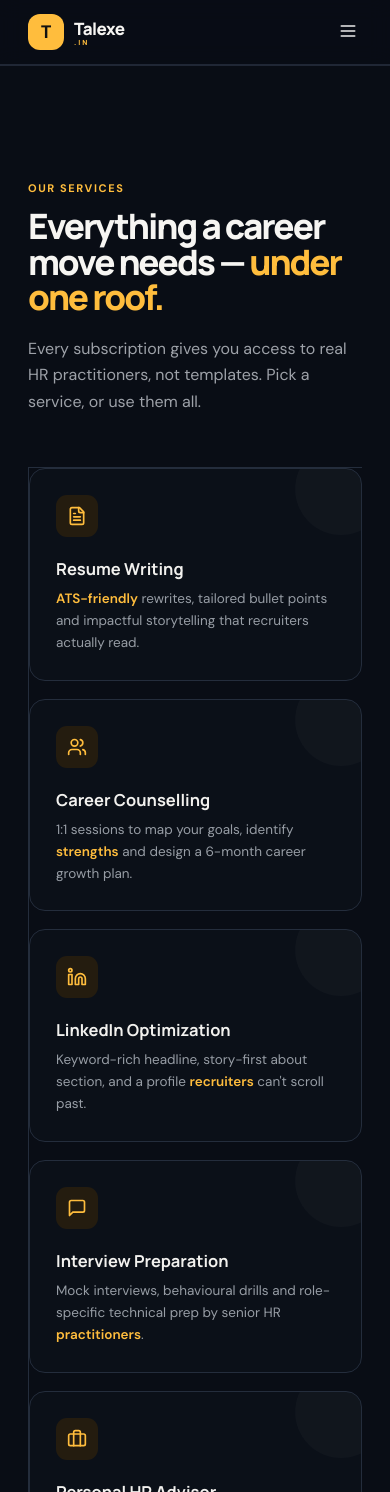
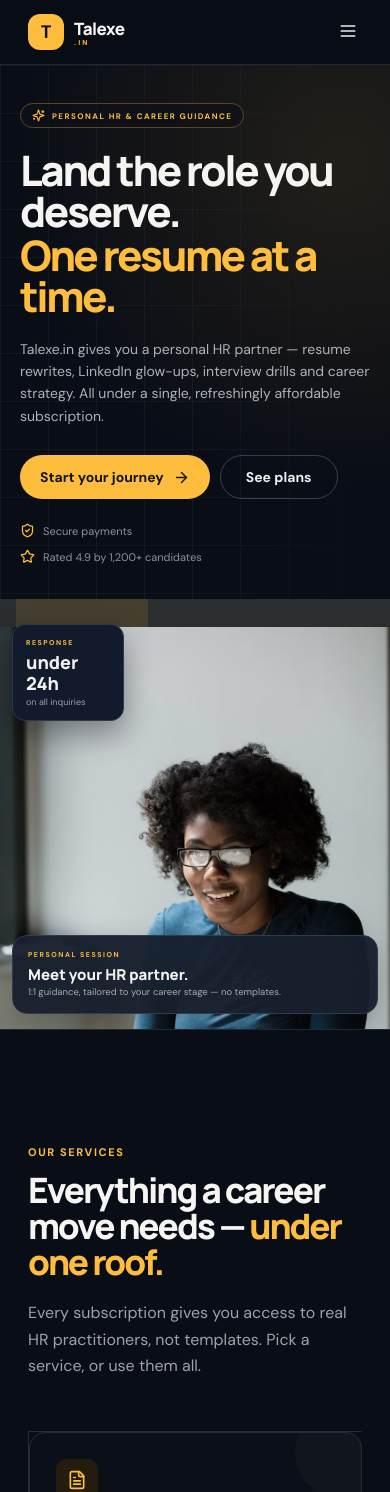
Before and after one commit to vedantnewaskar9999-cloud/talexe-nextjs, a Next.js app: page / in a window 390 px wide. Shown: the top 1492 px of the page. Built offline with nearby package versions, Linux system fonts and the light colour scheme.

Commit message:
Add files via upload

```diff
--- a/app/globals.css
+++ b/app/globals.css
@@ -96,18 +96,6 @@ a { color: inherit; text-decoration: none; }
 .trust-row svg { color:var(--gold); }
 
 .hero-visual { position:relative; min-height:620px; background:#2b2e2f; }
-.hero-image-container {
-  position: absolute;
-  inset: 0 0 24px 0;
-  overflow: hideen;
-}
-.hero-image-container img {
-  width: 100%;
-  height: 100%;
-  display: block;
-  object-fit: cover;
-  object-position: center;
-}
 .portrait-wrap { position:absolute; inset:0 0 0 24px; overflow:hidden; }
 .portrait-wrap img { width:100%; height:100%; object-fit:cover; object-position:center; filter:saturate(.82); }
 .response-card {
@@ -210,47 +198,3 @@ footer .logo { color:white; }
   footer { flex-direction:column; justify-content:center; gap:13px; padding:24px; }
   .marquee { overflow:hidden; white-space:nowrap; }
 }
-/* MOBILE HERO FIX */
-@media (max-width: 768px) {
-  .hero {
-    display: grid !important;
-    grid-template-columns: 1fr !important;
-    min-height: auto !important;
-    height: auto !important;
-    overflow: visible !important;
-  }
-
-  .hero-grid {
-    position: absolute !important;
-    inset: 0 !important;
-    z-index: 0 !important;
-  }
-
-  .hero-copy {
-    position: relative !important;
-    z-index: 2 !important;
-    display: block !important;
-  }
-
-  .hero-visual {
-    position: relative !important;
-    z-index: 2 !important;
-    display: block !important;
-    min-height: 430px !important;
-  }
-
-  .hero-image-container {
-    position: relative !important;
-    width: 100% !important;
-    height: 430px !important;
-    overflow: hidden !important;
-  }
-
-  .hero-image-container img {
-    width: 100% !important;
-    height: 100% !important;
-    display: block !important;
-    object-fit: cover !important;
-    object-position: center !important;
-  }
-}
--- a/app/page.js
+++ b/app/page.js
@@ -240,7 +240,8 @@ export default function Home() {
 
         <section className="hero" id="home">
 
-          <div className="hero-grid">
+          <div className="hero-grid"></div>
+
           {/* LEFT CONTENT */}
           <div className="hero-copy">
 
@@ -305,7 +306,7 @@ export default function Home() {
             <div className="hero-image-container">
 
               <img
-                src="/hero-career.jpg"
+                src="/photo1.jpg"
                 alt="Personal HR career guidance"
               />
 
@@ -345,8 +346,9 @@ export default function Home() {
             <div className="hero-circle"></div>
 
           </div>
-        </div>
+
         </section>
+
 
 
 
--- /dev/null
+++ b/next.config.mjs
@@ -0,0 +1,5 @@
+/** @type {import('next').NextConfig} */
+const nextConfig = {
+  images: { unoptimized: true }
+};
+export default nextConfig;
```
Also changed, not shown: package.json (line endings or trailing spaces), public/photo1.jpg (added).
